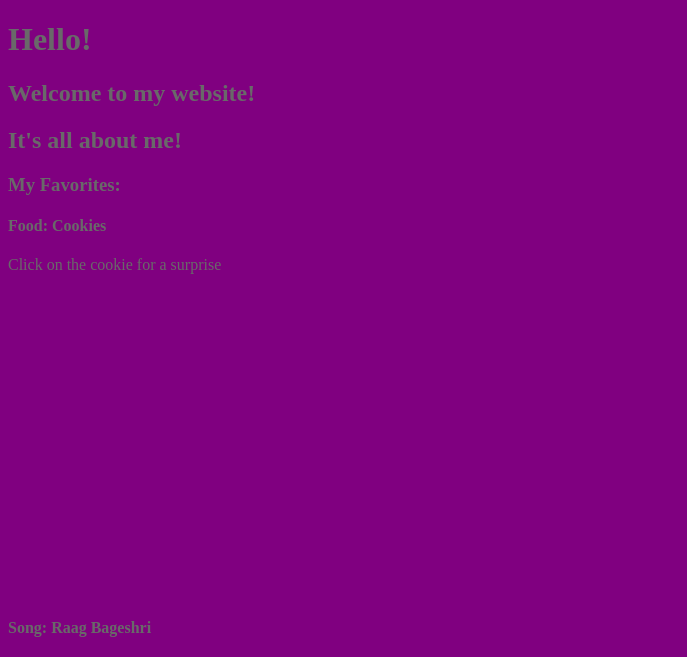
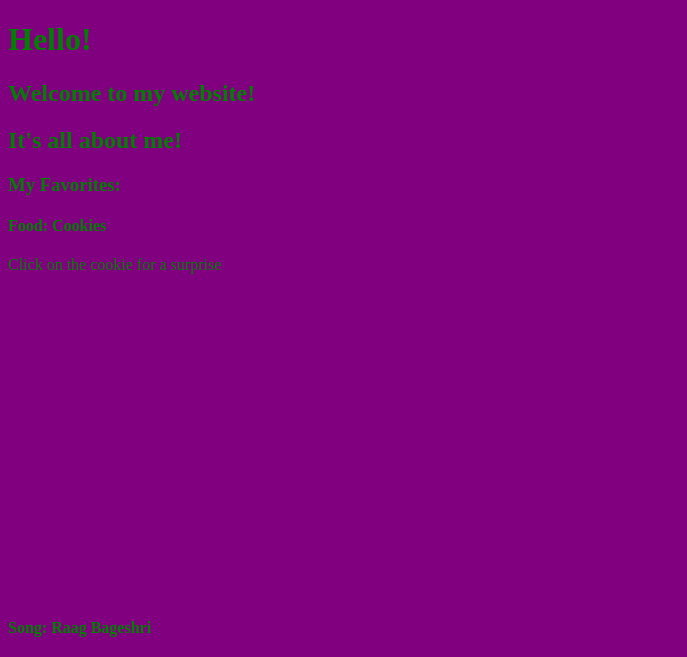
Before and after one commit to nbasu1/fooling-around, a plain HTML site: page index.html in a window 1280 px wide. Shown: the top 657 px of the page, without its empty margins (0-687 px from the left). Drawn offline with Linux system fonts and the light colour scheme; grey boxes are pictures that could not be loaded.

Commit message:
Update text.css

```diff
--- a/text.css
+++ b/text.css
@@ -1,4 +1,4 @@
 body {
   background-color: purple;
-  color: dimgray;
+  color: green;
 }
```
